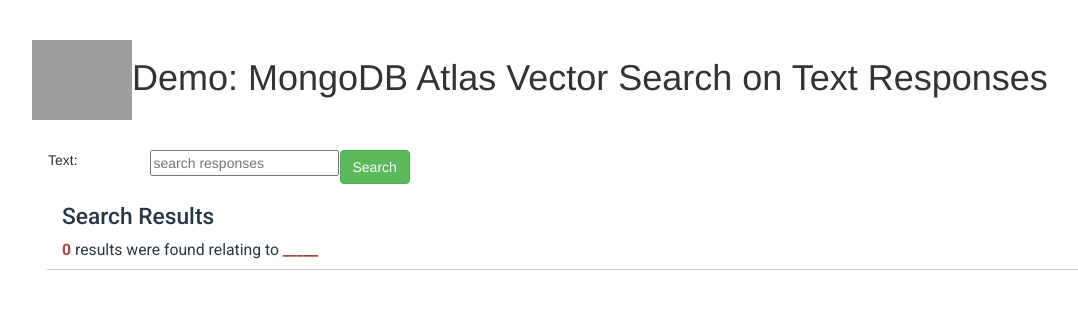
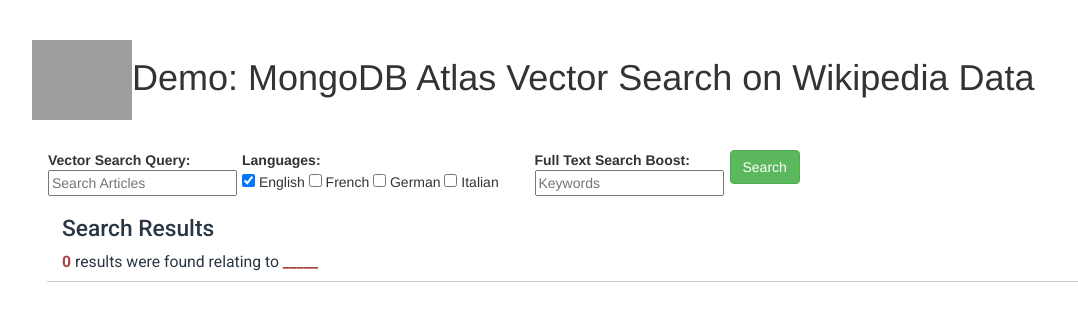
Before and after one commit to russ26/wikipedia-vector-search, a Flask app: page / in a window 1280 px wide. Shown: the top 321 px of the page, without its empty margins (23-1101 px from the left). Run offline with Flask 2, Linux system fonts and the light colour scheme; some libraries are stand-ins or nearby versions; grey boxes are pictures that could not be loaded.

Commit message:
all files and directories

```diff
--- a/config/config_database.py
+++ b/config/config_database.py
@@ -1,3 +1,3 @@
-mongo_uri = ""
-db = ""
-collection = ""
+mongo_uri = "{connection_string}"
+db = "{db}"
+collection = "{collection}"
--- /dev/null
+++ b/package.json
@@ -0,0 +1,5 @@
+{
+  "dependencies": {
+    "github": "^14.0.0"
+  }
+}
--- a/webapp/flask_server.py
+++ b/webapp/flask_server.py
@@ -16,130 +16,177 @@ app = Flask(__name__,
 
 connection = pymongo.MongoClient(mongo_uri)
 product_collection = connection[db][collection]
-preTrainedModelName = "paraphrase-MiniLM-L3-v2"
+preTrainedModelName = "all-MiniLM-L6-v2"
 model = SentenceTransformer(preTrainedModelName)
 
 
-@app.route('/searchResponses', methods=['GET'])
-def searchResponses():
+@app.route('/search', methods=['GET'])
+def search():
 
     vector_text = request.args.get('vector', default=None, type=str)
+    boost_text = request.args.get('text', default=None, type=str)
+    languages = request.args.get('languages', default=None, type=str).split(",")
     vector_query = model.encode(vector_text).tolist()
-    pipeline = [
+    vectorSearchPipeline = [
         {
-            '$search': {
-                'index': 'vectorSearchResponse',
-                'knnBeta': {
-                    'vector': vector_query,
-                    'path': 'vector',
-                    'k': 10
+        '$vectorSearch': {
+            'index': 'default',
+            'path': 'vector',
+            'filter': {
+                '$or': [
+                    {
+                        'language': {
+                            '$in': languages,
+                        }
+                    }
+                ]
+            },
+            'queryVector': vector_query,
+            'numCandidates': 20,
+            'limit': 20
+        }
+        }, {
+            '$addFields': {
+                'vs_score': {
+                    '$meta': 'vectorSearchScore'
+                },
+                'fts_score': 0,
+                'total_search_score':  {
+                    '$meta': 'vectorSearchScore'
                 }
             }
-        }, {
-            '$set': {
-                'highlight': True
-            }
-        }, {
+        },
+        {
             '$project': {
+                '_id': 0,
                 'vector': 0
             }
         }
     ]
 
-    # Execute the pipeline
-    docs = list(product_collection.aggregate(pipeline))
-    # Return the results unders the docs array field
-    json_result = json_util.dumps(
-        {'docs': docs}, json_options=json_util.RELAXED_JSON_OPTIONS)
-    return jsonify(json_result)
-
-
-@app.route('/searchTranscript', methods=['GET'])
-def search():
-
-    vector_text = request.args.get('vector', default=None, type=str)
-    vector_query = model.encode(vector_text).tolist()
-    call_id = request.args.get('call_id', default=None, type=str)
-    pipeline = [
-        {
-            '$search': {
-                'index': 'vectorSearchResponse',
-                'knnBeta': {
-                    'vector': vector_query,
-                    'path': 'vector',
-                    'k': 10
-                }
+    hybridPipeline = [
+    {
+        '$vectorSearch': {
+            'index': 'default',
+            'path': 'vector',
+            'filter': {
+                '$or': [
+                    {
+                        'language': {
+                            '$in': languages,
+                        }
+                    }
+                ]
+            },
+            'queryVector': vector_query,
+            'numCandidates': 200,
+            'limit': 200
+        }
+    }, {
+        '$addFields': {
+            'vs_score': {
+                '$meta': 'vectorSearchScore'
             }
-        }, {
-            '$match': {
-                'call_id': call_id
-            }
-        }, {
-            '$set': {
-                'highlight': True
-            }
-        }, {
-            '$project': {
-                'vector': 0
-            }
-        }, {
-            '$group': {
-                '_id': None,
-                'call_id': {
-                    '$addToSet': '$call_id'
-                },
-                'data': {
-                    '$push': '$$ROOT'
-                }
-            }
-        }, {
-            '$lookup': {
-                'from': 'responses',
-                'localField': 'call_id',
-                'foreignField': 'call_id',
-                'as': 'result'
-            }
-        }, {
-            '$project': {
-                'responses': {
-                    '$map': {
-                        'input': '$result',
-                        'as': 'one',
-                        'in': {
-                            '$mergeObjects': [
-                                '$$one', {
-                                    '$arrayElemAt': [
-                                        {
-                                            '$filter': {
-                                                'input': '$data',
-                                                'as': 'two',
-                                                'cond': {
-                                                    '$eq': [
-                                                        '$$two._id', '$$one._id'
-                                                    ]
-                                                }
-                                            }
-                                        }, 0
-                                    ]
+        }
+    }, {
+        '$unionWith': {
+            'coll': collection,
+            'pipeline': [
+                {
+                    '$search': {
+                        'index': 'textSearch',
+                        'compound': {
+                            'must': [{
+                                'text': {
+                                    'query': boost_text,
+                                    'path': "text",
+                            }
+                            }],
+                            'should': [{
+                                'text': {
+                                    'query': vector_text,
+                                    'path': "text",
+                            }
+                            }],
+                            'filter': [{
+                                "text": {
+                                    "path": "language",
+                                    "query": languages
                                 }
+                            }
+                            ],
+                        },
+                    }
+                }, {
+                    '$limit': 200
+                }, {
+                    '$addFields': {
+                        'fts_score': {
+                            '$divide': [
+                                {'$meta': "searchScore"}, 10
                             ]
                         }
                     }
                 }
-            }
-        }, {
-            '$unwind': {
-                'path': '$responses'
-            }
-        }, {
-            '$group': {
-                '_id': '$responses.call_id',
-                'responses': {
-                    '$push': '$$ROOT.responses'
-                }
+            ]
+        }
+    }, {
+        '$group': {
+            '_id': '$_id',
+            'language': {
+                '$first': '$language'
+            },
+            'title': {
+                '$first': '$title'
+            },
+            'text': {
+                '$first': '$text'
+            },
+            'url': {
+                '$first': '$url'
+            },
+            'vs_score': {
+                '$max': '$vs_score'
+            },
+            'fts_score': {
+                '$max': '$fts_score'
             }
         }
+    }, {
+        '$project': {
+            '_id': 0,
+            'language': 1,
+            'title': 1,
+            'text': 1,
+            'url': 1,
+            'vs_score': {
+                '$ifNull': [
+                    '$vs_score', 0
+                ]
+            },
+            'fts_score': {
+                '$ifNull': [
+                    '$fts_score', 0
+                ]
+            },
+            'total_search_score': {'$sum': ["$vs_score", "$fts_score"]}
+        }
+    },
+    {
+        '$sort': {
+            'total_search_score': -1
+        }
+    },
+    {
+        '$limit': 20
+    }
     ]
+
+    if len(boost_text) <= 0:
+         pipeline = vectorSearchPipeline
+    else:
+        pipeline = hybridPipeline
+
 
     # Execute the pipeline
     docs = list(product_collection.aggregate(pipeline))
--- a/webapp/templates/index.html
+++ b/webapp/templates/index.html
@@ -130,7 +130,7 @@
 <div class="container">
   <div class="row">
     <div class="col-12">
-      <h1><img width="100" height="80" src="https://1000logos.net/wp-content/uploads/2020/08/MongoDB-Emblem.jpg" />Demo: MongoDB Atlas Vector Search on Text Responses</h1>
+      <h1><img width="100" height="80" src="https://1000logos.net/wp-content/uploads/2020/08/MongoDB-Emblem.jpg" />Demo: MongoDB Atlas Vector Search on Wikipedia Data</h1>
     </div>
   </div>
 </div>
@@ -138,16 +138,49 @@
 
 <div class="container">
   <div class="row">
-    <div class="col-xs-1">
+    <div class="col-xs-2">
       <div style="padding-left: 1px;">
-          <p>Text:</p>
+          <strong>Vector Search Query:</strong>
+          <div id="custom-search-input" class="input-group custom-search-form">
+            <input id="search_box" type="text" class="typeahead" placeholder="Search Articles">
+          </div><!-- /input-group -->
+      </div>
+    </div>
+
+    <div class="col-xs-3 form-inline">
+
+      <div><strong>Languages:</strong></div>
+      <div class="checkbox">
+          <input type="checkbox" checked id="languages" value="english">
+          <label for="languages">
+              English
+          </label>
+      </div>
+      <div class="checkbox">
+          <input type="checkbox" id="languages-1" value="french">
+          <label for="languages-1">
+              French
+          </label>
+      </div>
+      <div class="checkbox">
+          <input type="checkbox" id="languages-2" value="german">
+          <label for="languages-2">
+              German
+          </label>
+      </div>
+      <div class="checkbox">
+          <input type="checkbox" id="languages-3" value="italian">
+          <label for="languages-3">
+              Italian
+          </label>
       </div>
     </div>
     <div class="col-xs-2">
-      <div style="padding-left: 5px;">
-        <div id="custom-search-input" class="input-group custom-search-form">
-          <input id="search_box" type="text" class="typeahead" placeholder="search responses">
-        </div><!-- /input-group -->
+      <div>
+          <strong>Full Text Search Boost:</strong>
+          <div id="custom-search-input" class="input-group custom-search-form">
+            <input id="fts_box" type="text" class="typeahead" placeholder="Keywords">
+          </div><!-- /input-group -->
       </div>
     </div>
     <div class="col-xs-1">
@@ -187,14 +220,18 @@
     });
 
     $('#search_button').click(function() {
-      var letters = $('#search_box').val();
+      var vsQuery = $('#search_box').val();
+      var ftsQuery = $('#fts_box').val();
+      var languages = $("input:checkbox:checked").map(function(){
+        return $(this).val();
+      }).toArray();
 
       $.ajax({
-          url: `/searchResponses?vector=${letters}&path=title`
+          url: `/search?vector=${vsQuery}&text=${ftsQuery}&path=title&languages=${languages}`
         }).done(function(results){
           var jsonResults = JSON.parse(results).docs
           console.log(jsonResults)
-          renderResponses(letters, jsonResults)
+          renderResults(vsQuery, jsonResults)
         })
         .fail(function(err) {
           console.log(err)
@@ -202,7 +239,7 @@
 
     });
 
-    function renderResponses(letters, results) {
+    function renderResults(vsQuery, results) {
 
       var placholder = $('#search-results-placholder');
       placholder.empty();
@@ -210,7 +247,7 @@
       // update count
       $('#result-count').html(results.length)
       // update search query
-      $('#search-query').html(letters)
+      $('#search-query').html(vsQuery)
 
       let html = '';
       $.each(results, function(index, item) {
@@ -220,12 +257,17 @@
         <div id="${doc._id}">Result ${index+1} of ${results.length} </div>
         <article class="search-result row">
           <div>
-            <h3><strong>Call ID:</strong> <a onclick="getTranscript('${doc.call_id}')">${doc.call_id}</a></h3>
+            <h3><strong>Article:</strong> <a href="${doc.url}" target="_blank">${doc.title}</a></h3>
           </div>
           <div>
-              <span><strong>${doc.speaker}:</strong> ${doc.content}</span>
+            <span><strong>Language: </strong>${doc.language}</span>
+          </div>
+          <div>
+              <span><strong>Content: </strong>${doc.text}</span>
             </div>
           <span class="clearfix borda"></span>
+          <br>
+          <span><strong>Hybrid Search Score: </strong>${doc.total_search_score} &nbsp;&nbsp;| &nbsp;&nbsp; <strong>Vector Score: </strong>${doc.vs_score} &nbsp;&nbsp; | &nbsp;&nbsp; <strong>Full Text Search Score: </strong>${doc.fts_score} </span>
           </article>
           <hr>
         `
@@ -235,67 +277,4 @@
       placholder.append(html);
   }
 
-  function getTranscript(callId){
-      var letters = $('#search_box').val();
-      $.ajax({
-          url: `/searchTranscript?vector=${letters}&call_id=${callId}`
-        }).done(function(results){
-          var jsonResults = JSON.parse(results).docs
-          console.log(jsonResults)
-          renderTranscript(letters, jsonResults)
-        })
-        .fail(function(err) {
-          console.log(err)
-        });
-    }
-
-
-  function renderTranscript(letters, results) {
-
-    var placholder = $('#search-results-placholder');
-    placholder.empty();
-    // hide result count group
-    $('#result-count-group').hide()
-
-
-    let html = '';
-    $.each(results, function(index, item) {
-
-      let doc = item;
-      html += `
-      <article class="search-result row">
-        <div>
-          <h3><strong>Call ID:</strong> ${doc._id}</h3>
-        </div>
-        `
-        $.each(doc.responses, function(index2, item2) {
-
-        let res = item2;
-
-        if (res.highlight){
-          html += `
-          <div style="background-color:yellow;">
-            <span><strong>${res.speaker}:</strong> ${res.content}</span>
-          </div>
-        `
-        } else {
-          html += `
-          <div>
-            <span><strong>${res.speaker}:</strong> ${res.content}</span>
-          </div>
-        `
-        }
-        });
-
-      html += `
-        <span class="clearfix borda"></span>
-        </article>
-        <hr>
-      `
-    });
-
-    // place in html
-    placholder.append(html);
-  }
-
 </script>
```
Also changed, not shown: README.md, package-lock.json (added), 4 other files.
